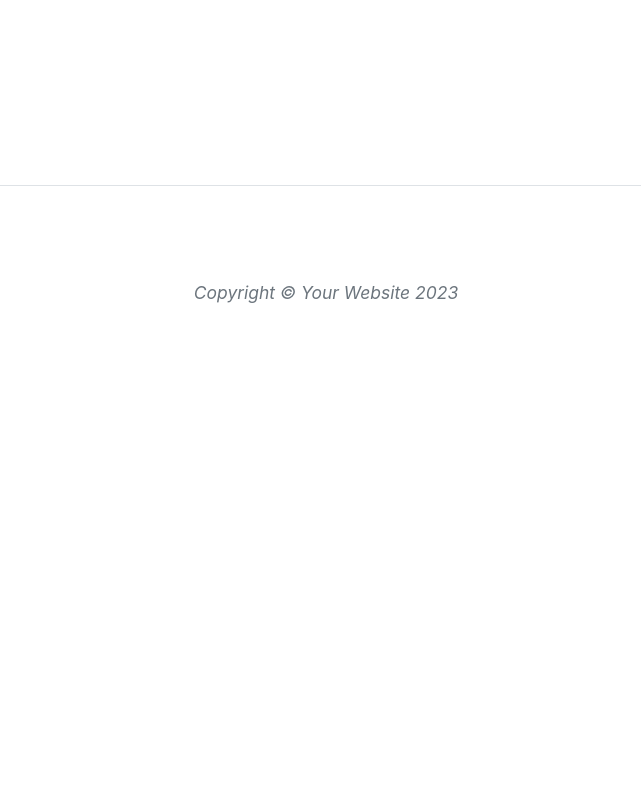
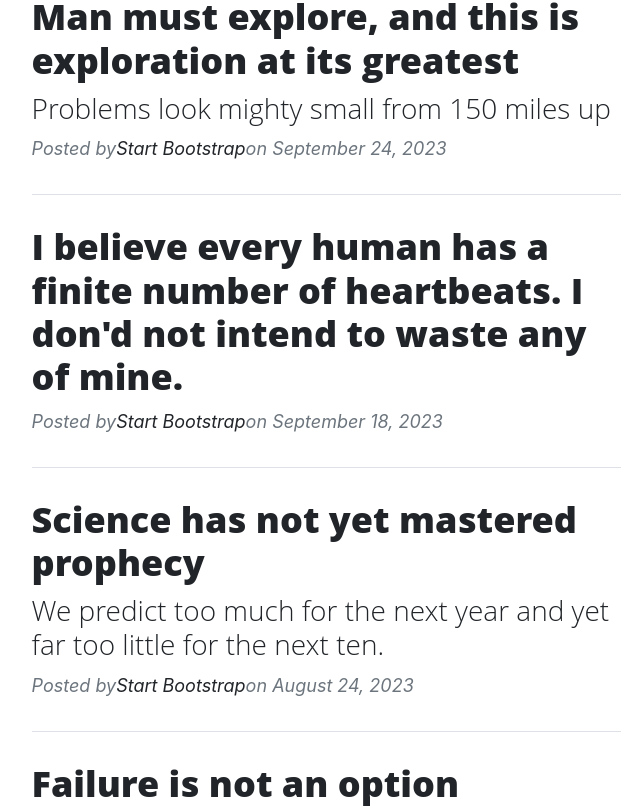
Before and after one commit to t8lionchion/reacr_example, a Next.js app: page /posts in a window 1280 px wide. Before the commit this address had no page. Shown: the part 615-1423 px from the top of the page, without its empty margins (314-955 px from the left). Before the commit the page ends 969 px from the top, so only its background shows below. Built offline with nearby package versions, Linux system fonts and the light colour scheme.

Commit message:
feat(Posts): 新增PostPreview組件並更新Home組件以顯示文章列表

```diff
--- /dev/null
+++ b/src/app/posts/Postpreview.jsx
@@ -0,0 +1,25 @@
+export function PostPreview({post}) {
+    return (
+        <>
+            <div className="post-preview">
+                <a href="post.html">
+                    <h2 className="post-title">
+                        {post.title}
+                    </h2>
+                    {/* 有些文章有subtitle，有些沒有 */}
+                    {post.subTitle &&
+                        <h3 className="post-subtitle">
+                            {post.subTitle}
+                        </h3>
+                    }
+                </a>
+                <p className="post-meta">
+                    Posted by
+                    <a href="#!">{post.author}</a>
+                    on {post.date}
+                </p>
+            </div>
+
+        </>
+    );
+}
--- /dev/null
+++ b/src/app/posts/page.jsx
@@ -0,0 +1,76 @@
+import { Hero } from "@/components/Hero";
+import { PostPreview } from "./Postpreview";
+
+const Home = () => {
+   const POST = [
+  {
+    title: "Man must explore, and this is exploration at its greatest",
+    subTitle: "Problems look mighty small from 150 miles up",
+    content:
+      "lorem ipsum dolor sit amet, consectetur adipiscing elit. Sed do eiusmod tempor incididunt ut labore et dolore magna aliqua.",
+    author: "Start Bootstrap",
+    date: "September 24, 2023",
+    id: 0,
+  },
+  {
+    title:
+      "I believe every human has a finite number of heartbeats. I don'd not intend to waste any of mine.",
+    subTitle: "",
+    author: "Start Bootstrap",
+    content:
+      "lorem ipsum dolor sit amet, consectetur adipiscing elit. Sed do eiusmod tempor incididunt ut labore et dolore magna aliqua.",
+    date: "September 18, 2023",
+    id: 1,
+  },
+  {
+    title: "Science has not yet mastered prophecy",
+    subTitle:
+      "We predict too much for the next year and yet far too little for the next ten.",
+    content:
+      "lorem ipsum dolor sit amet, consectetur adipiscing elit. Sed do eiusmod tempor incididunt ut labore et dolore magna aliqua.",
+    author: "Start Bootstrap",
+    date: "August 24, 2023",
+    id: 2,
+  },
+  {
+    title: "Failure is not an option",
+    subTitle:
+      "Many say exploration is part of our destiny, but it’s actually our duty to future generations.",
+    author: "Start Bootstrap",
+    content:
+      "lorem ipsum dolor sit amet, consectetur adipiscing elit. Sed do eiusmod tempor incididunt ut labore et dolore magna aliqua.",
+    date: "July 8, 2023",
+    id: 3,
+  },
+];
+    return (
+         <>
+
+              <Hero title={'Clean blog'} bg={'home-bg'}/>
+              {/* <!-- Main Content--> */}
+              <div className="container px-4 px-lg-5">
+                <div className="row gx-4 gx-lg-5 justify-content-center">
+                  <div className="col-md-10 col-lg-8 col-xl-7">
+                    {POST.map((p,index)=>{
+                        return(
+                            <>
+                            <PostPreview post={p}
+                            key={index}
+                            />
+                            {index<POST.length-1 && <hr className="my-4" />}
+                            </>
+                        );
+                    })}
+
+                    {/* <!-- Pager--> */}
+                    <div className="d-flex justify-content-end mb-4"><a className="btn btn-primary text-uppercase" href="#!">Older Posts →</a></div>
+                  </div>
+                </div>
+              </div>
+
+
+            </>
+     );
+}
+
+export default Home;
```
Also changed, not shown: src/app/page.js (+2 -80 lines).
